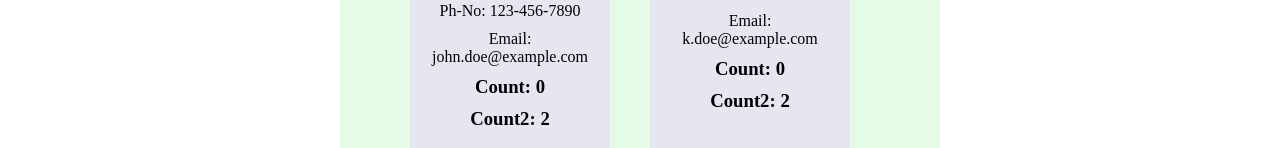
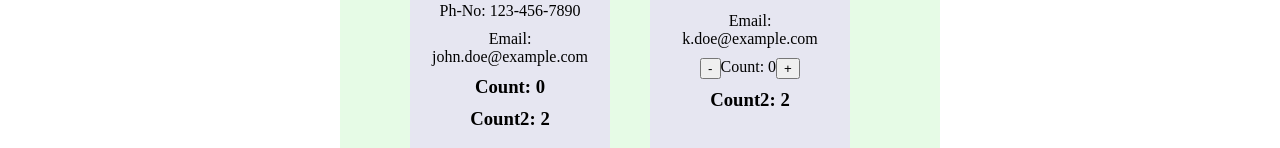
Before and after one commit to shivani3200/NamasteReact, a React (Vite) app: page /about in a window 1280 px wide. Shown: the part 336-484 px from the top of the page. Built offline with nearby package versions, Linux system fonts and the light colour scheme.

Commit message:
state change -(count button) in class component

```diff
--- a/src/components/UserClass.js
+++ b/src/components/UserClass.js
@@ -2,27 +2,49 @@ import React from "react";
 
 class UserClass extends React.Component {
 
-  constructor(props){
+  constructor(props) {
     super(props);
 
     this.state = {
-      count:0,
-      count2:2
+      count: 0,
+      count2: 2
     }
   };
 
 
   render() {
-    const {name, email, phone} = this.props;
-    const {count, count2} = this.state;
+    const { name, email, phone } = this.props;
+    const { count, count2 } = this.state;
     return <>
       <div className="user-profile">
         <h2>User Profile</h2>
         <p>Name: {name}</p>
         <p>Ph-No: {phone}</p>
         <p>Email: {email}</p>
-        <h3>Count: {count}</h3>
+
+        <div style={{display:"flex", flexDirection:"row"}}>
+          <button onClick={() => {
+            this.setState({
+              count: this.state.count - 1
+            })
+          }}>-</button>
+
+          <div>Count: {count}</div>
+
+          <button onClick={() => {
+            // never update state variable directly -> this.state.count = this.state.count +1
+
+            this.setState({
+              count: this.state.count + 1
+            })
+          }}>+</button>
+
+        </div>
+
+
+
         <h3>Count2: {count2}</h3>
+
       </div>
     </>
   }
```
